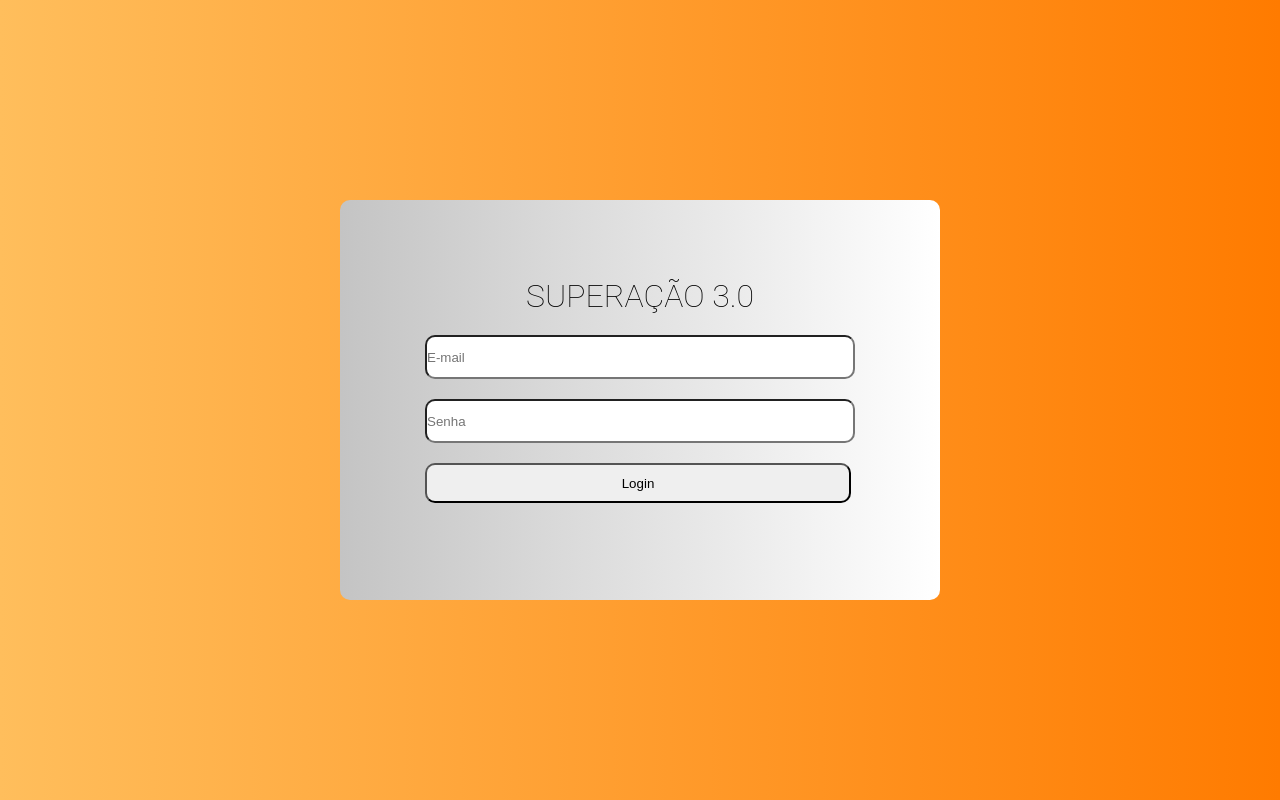
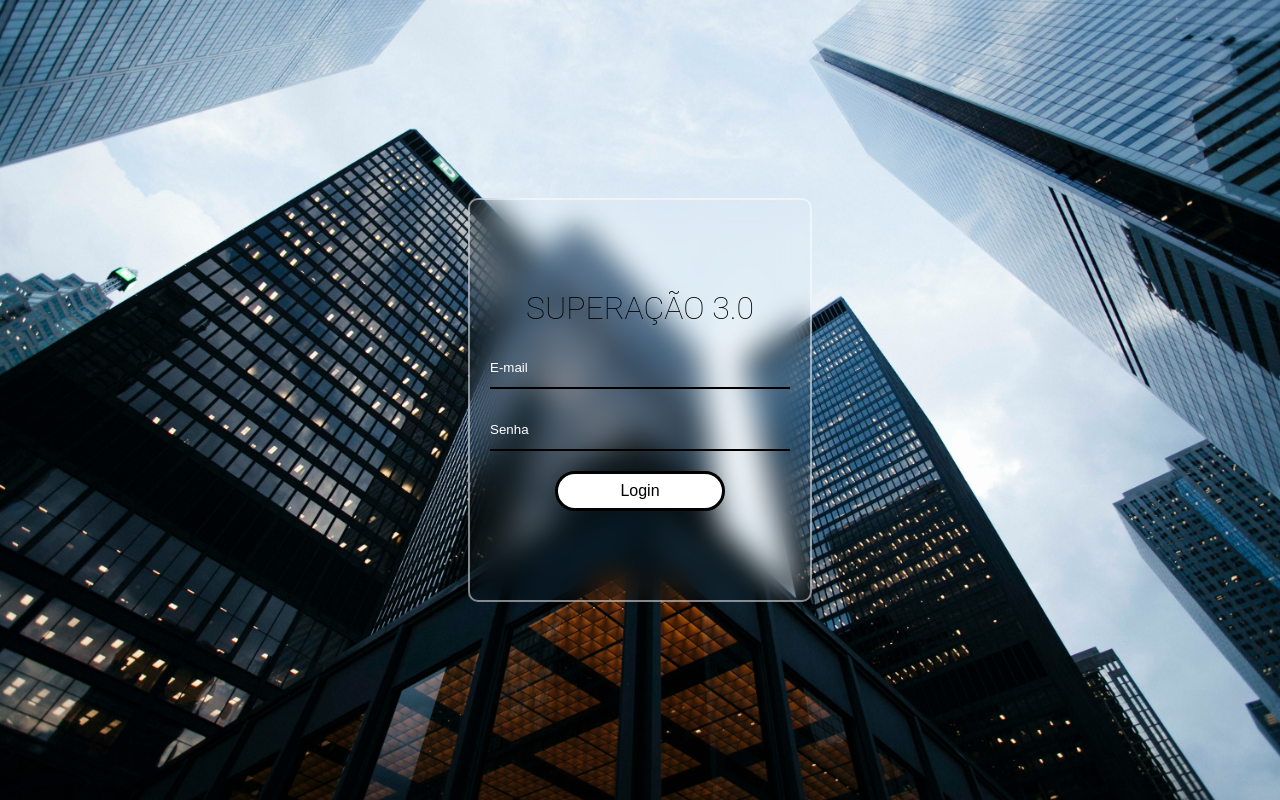
Before and after one commit to matheusCCO/Superacao3.0, a PHP site: page / in a window 1280 px wide. Run offline with PHP 8.4, Linux system fonts and the light colour scheme.

Commit message:
melhorando a tela tela de login

```diff
--- a/Login/index.php
+++ b/Login/index.php
@@ -14,10 +14,14 @@
     <h1>SUPERAÇÃO 3.0</h1>
 
         <form method="POST">
+           <div class="div-input">
+                <input type="email" name="email" placeholder="E-mail">
+                <input type="password" name="senha" placeholder="Senha">
+            </div>
 
-            <input type="email" name="email" placeholder="E-mail">
-            <input type="password" name="senha" placeholder="Senha">
-            <input type="submit" name="logar" value="Login">
+            <div class="div-submit">
+                <input type="submit" name="logar" value="Login">
+            </div>
         </form>
         <?php // login($connect)?>
     </div>
--- a/Login/styleLogin.css
+++ b/Login/styleLogin.css
@@ -4,8 +4,9 @@
 }
 
 body {
-    background-color: #f1f1f1;
-    background-image: linear-gradient(to right, rgb(255, 190, 92), rgb(255, 123, 0));
+    background: url('imgPredios.jpg')no-repeat;
+    background-position: center;
+    background-size: cover;
 }
 
 main {
@@ -18,15 +19,16 @@ main {
 }
 
 .divLogin {
-    background-color: #f1f1f1;
-    background-image: linear-gradient(to right, rgb(196, 196, 196), rgb(255, 255, 255));
     display: flex;
     flex-direction: column;
     justify-content: center;
     align-items: center;
     border-radius: 10px;
-    width: 600px;
+    width: auto;
     height: 400px;
+    backdrop-filter: blur(15px);
+    border: 2px solid rgba(255,255,255,0.5);
+
 }
 
 h1 {
@@ -36,13 +38,38 @@ h1 {
     font-style: normal;
 }
 
-div input {
+.div-input input {
     display: flex;
-    width: 426px;
+    width: 300px;
     height: 40px;
-    border-radius: 10px;
     justify-content: center;
     margin: 20px;
+    border: none;
+    outline: none;
+    border-bottom: 2px solid rgba(0, 0, 0);
+    background: transparent;
+}
+
+.div-submit input{
+
+
+    width: 50%;
+    height: 40px;
+    border-radius: 40px;
+    background: #fff;
+    border: solid;
+    outline: none;
+    cursor: pointer;
+    font-size: 1em;
+    font-weight: 600px;
+}
+.div-submit {
+    display: flex;
+    justify-content: center;
+    align-items: center;
+}
+input::placeholder{
+    color: #fff;
 }
 
 div h1,
```
Also changed, not shown: Login/imgPredios.jpg (added).
